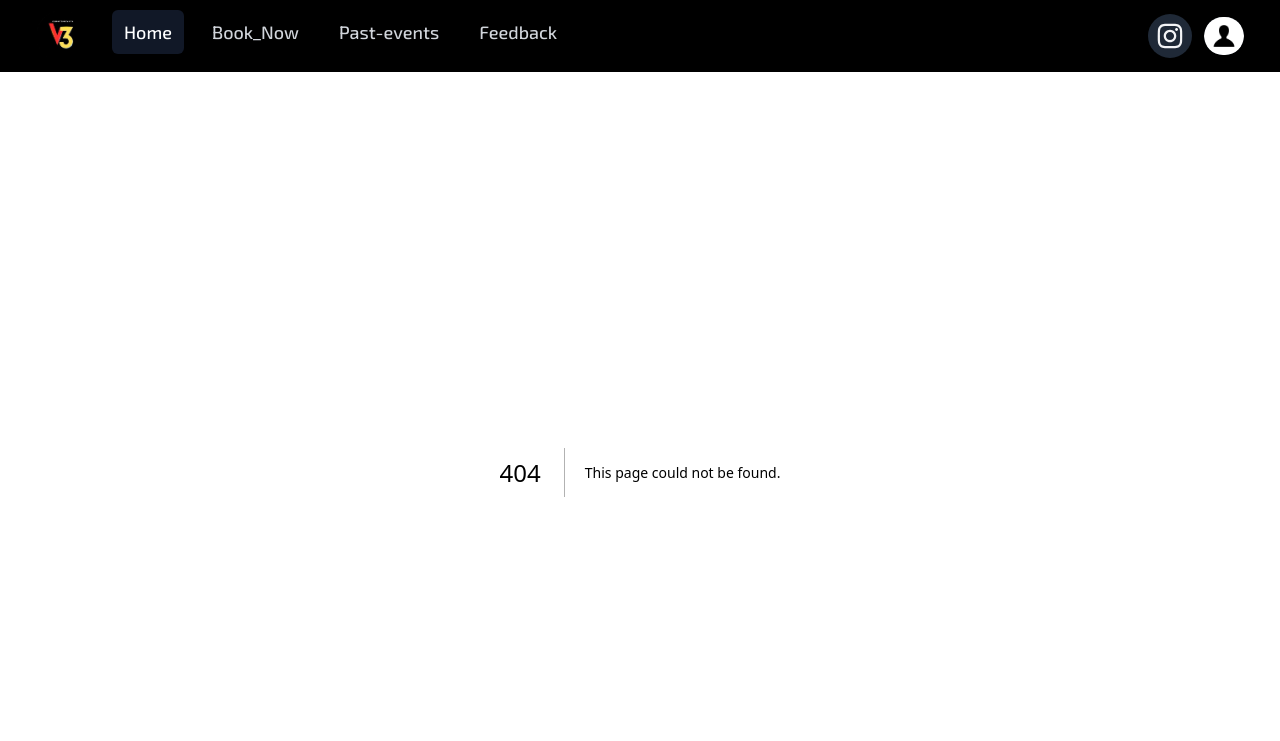
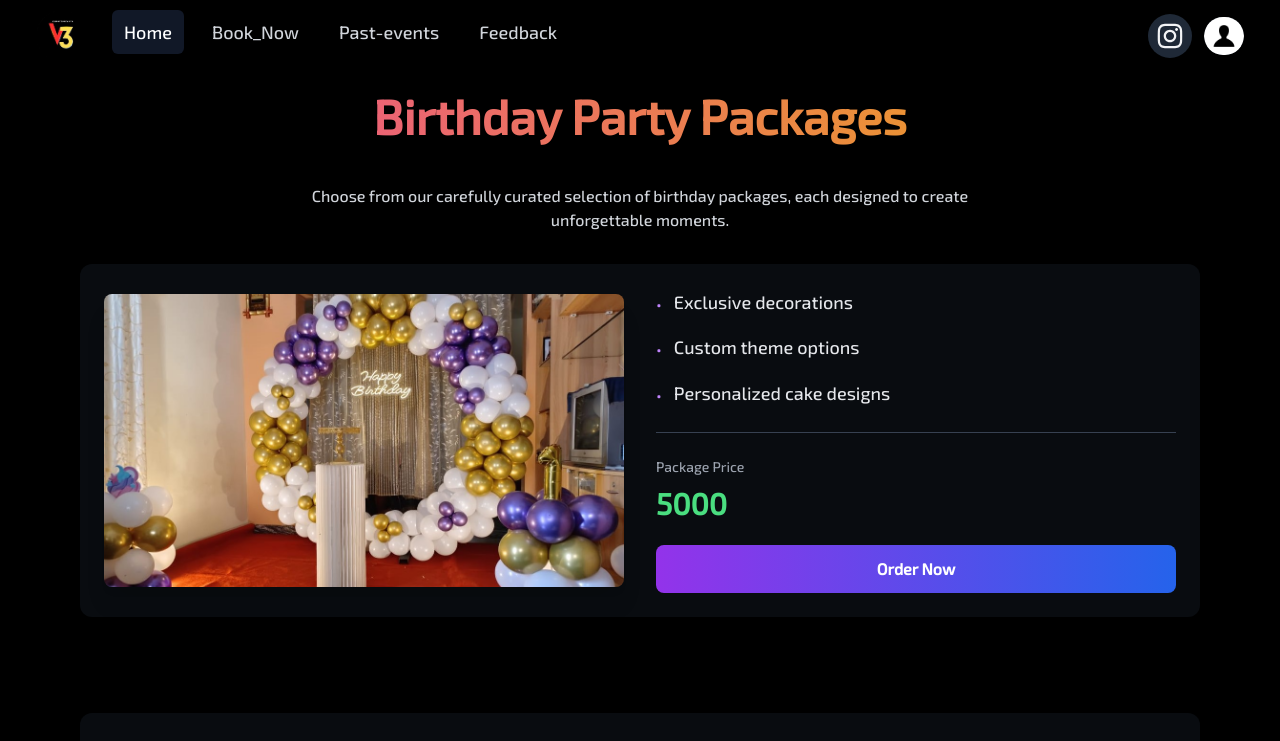
Before and after one commit to alfiyafatima09/v3_event_planners, a Next.js app in the folder frontend/: page /bday_details in a window 1280 px wide. Before the commit this address had no page. Shown: the top 741 px of the page. Built offline with nearby package versions, Linux system fonts and the light colour scheme.

Commit message:
add new page for birthday events

```diff
--- /dev/null
+++ b/frontend/src/app/bday_details/BdayDetails.module.css
@@ -0,0 +1,23 @@
+.gradientTitle {
+    animation: gradient-x 15s ease infinite;
+  }
+
+  @keyframes gradient-x {
+    0%, 100% {
+      background-size: 200% 200%;
+      background-position: left center;
+    }
+    50% {
+      background-size: 200% 200%;
+      background-position: right center;
+    }
+  }
+
+  .cardHover {
+    transition: all 0.3s ease;
+  }
+
+  .cardHover:hover {
+    transform: translateY(-4px);
+    box-shadow: 0 10px 30px -10px rgba(138, 75, 175, 0.2);
+  }
--- /dev/null
+++ b/frontend/src/app/bday_details/page.tsx
@@ -0,0 +1,39 @@
+import React from 'react';
+import BdayDetail from '../../components/BdayDetail';
+import { bdayDetails } from '../../data/eventData';
+import styles from './BdayDetails.module.css';
+
+const BdayDetailsPage = () => {
+  return (
+    <div className="min-h-screen  bg-black text-white">
+      <div className="px-4 py-0 md:py-0 mb-8">
+        <div className="max-w-7xl mx-auto space-y-6">
+          <h1 className={`text-3xl md:text-4xl lg:text-5xl font-bold text-center p-5
+            bg-gradient-to-r from-purple-400 via-pink-500 to-yellow-500
+            bg-clip-text text-transparent ${styles.gradientTitle}`}>
+            Birthday Party Packages
+          </h1>
+          <p className="text-gray-300 text-center max-w-2xl mx-auto text-sm md:text-base leading-relaxed">
+            Choose from our carefully curated selection of birthday packages,
+            each designed to create unforgettable moments.
+          </p>
+        </div>
+      </div>
+
+      <div className="max-w-6xl mx-auto px-4 pb-16">
+        <div className="space-y-16 md:space-y-24">
+          {bdayDetails.map((detail, index) => (
+            <div key={detail.id} className={styles.cardHover}>
+              <BdayDetail
+                detail={detail}
+                isReversed={index % 2 !== 0}
+              />
+            </div>
+          ))}
+        </div>
+      </div>
+    </div>
+  );
+};
+
+export default BdayDetailsPage;
--- /dev/null
+++ b/frontend/src/components/BdayDetail.tsx
@@ -0,0 +1,68 @@
+import React from 'react';
+import Image from 'next/image';
+
+interface BdayDetailProps {
+  detail: {
+    image: string;
+    info: string[];
+    cost: string;
+  };
+  isReversed: boolean;
+}
+
+const BdayDetail: React.FC<BdayDetailProps> = ({ detail, isReversed }) => {
+  return (
+    <div className="bg-gray-800/30 rounded-xl p-6 hover:bg-gray-800/50 transition-all duration-300">
+      <div
+        className={`flex flex-col md:flex-row items-center gap-8 ${
+          isReversed ? 'md:flex-row-reverse' : ''
+        }`}
+      >
+
+        <div className="w-full md:w-1/2 relative">
+          <div className="relative aspect-video overflow-hidden rounded-lg shadow-xl">
+            <Image
+              src={detail.image}
+              alt="Event"
+              fill
+              className="object-cover hover:scale-105 transition-transform duration-500"
+              style={{ objectFit: 'cover' }}
+            />
+          </div>
+        </div>
+
+        <div className="w-full md:w-1/2 flex flex-col space-y-6 text-center md:text-left">
+          <div className="space-y-4">
+            {detail.info.map((point, idx) => (
+              <div key={idx} className="flex items-start gap-3">
+                <span className="hidden md:inline text-purple-400 mt-1">•</span>
+                <p className="text-gray-200 text-lg leading-relaxed">
+                  {point}
+                </p>
+              </div>
+            ))}
+          </div>
+
+          <div className="border-t border-gray-700 pt-6">
+            <div className="space-y-2">
+              <p className="text-sm text-gray-400">Package Price</p>
+              <p className="text-3xl font-bold text-green-400">
+                {detail.cost}
+              </p>
+            </div>
+          </div>
+
+          <button className="w-full md:w-auto px-8 py-3 bg-gradient-to-r from-purple-600 to-blue-600
+            text-white rounded-lg font-semibold
+            hover:from-purple-700 hover:to-blue-700
+            transform transition-all duration-300 hover:shadow-lg
+            hover:shadow-purple-500/20">
+            Order Now
+          </button>
+        </div>
+      </div>
+    </div>
+  );
+};
+
+export default BdayDetail;
--- a/frontend/src/components/starBackground.tsx
+++ b/frontend/src/components/starBackground.tsx
@@ -1,5 +1,5 @@
 import React, { useEffect, useRef } from 'react';
-import { createStarAnimation } from '@/utils/starAnimation';
+import { createStarAnimation } from '@/components/utils/starAnimation';
 
 const StarBackground: React.FC = () => {
   const canvasRef = useRef<HTMLCanvasElement>(null);
--- /dev/null
+++ b/frontend/src/data/eventData.ts
@@ -0,0 +1,20 @@
+export const bdayDetails = [
+  {
+    id: 1,
+    image: '/img1.jpg',
+    info: ['Exclusive decorations', 'Custom theme options', 'Personalized cake designs'],
+    cost: '5000',
+  },
+  {
+    id: 2,
+    image: '/img1.jpg',
+    info: ['Live music and DJ', 'Photo booth setup', 'Special light effects'],
+    cost: '7000',
+  },
+  {
+    id: 3,
+    image: '/img1.jpg',
+    info: ['Kids games and activities', 'Gift hampers', 'Themed party favors'],
+    cost: '10000',
+  },
+];
--- a/frontend/tsconfig.json
+++ b/frontend/tsconfig.json
@@ -22,6 +22,6 @@
       "@/*": ["./src/*"]
     }
   },
-  "include": ["next-env.d.ts", "**/*.ts", "**/*.tsx", ".next/types/**/*.ts", "src/utils"],
+  "include": ["next-env.d.ts", "**/*.ts", "**/*.tsx", ".next/types/**/*.ts", "src/components/utils"],
   "exclude": ["node_modules"]
 }
```
Also changed, not shown: frontend/src/components/utils/starAnimation.ts (renamed from frontend/src/utils/starAnimation.ts).
